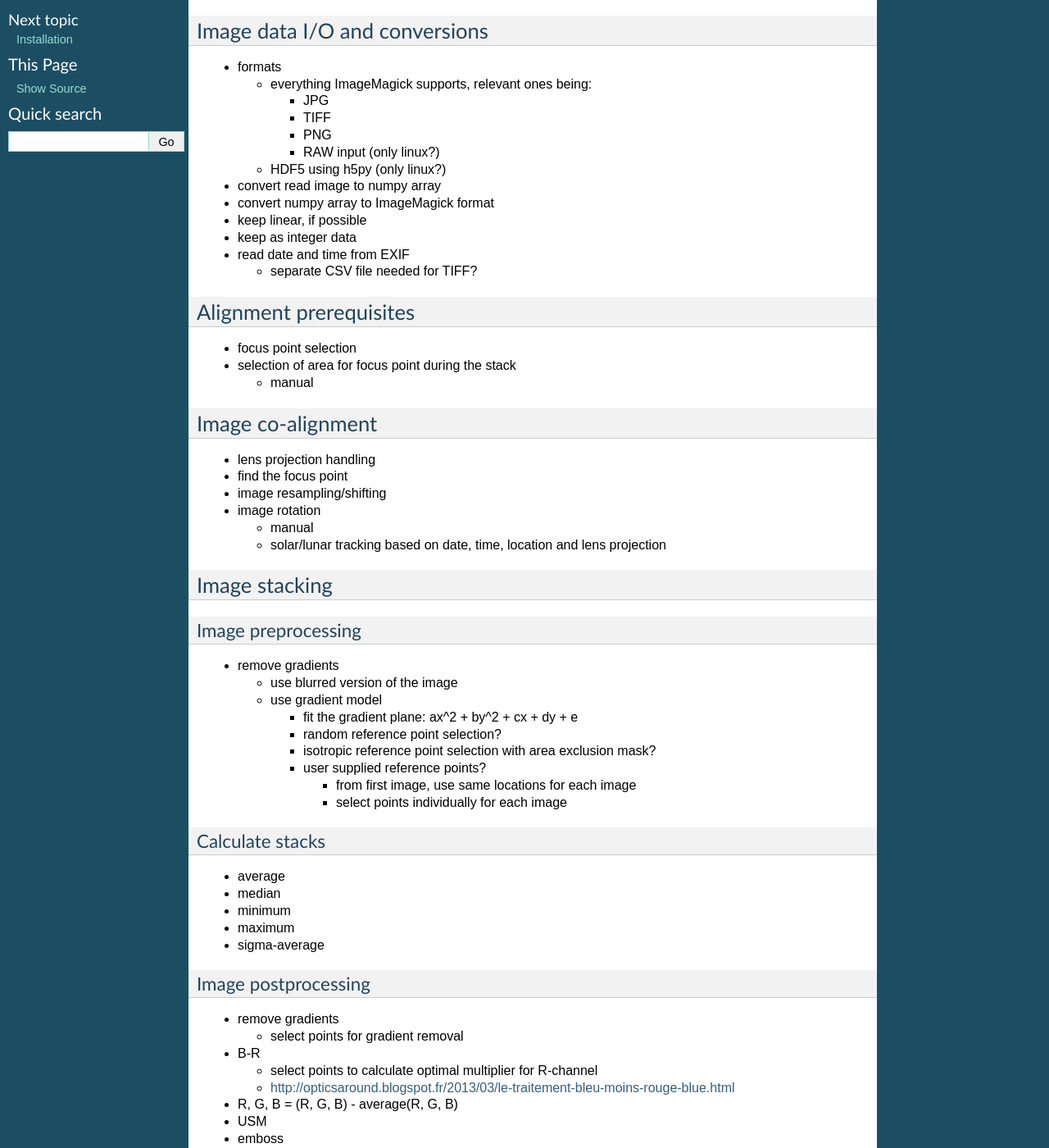
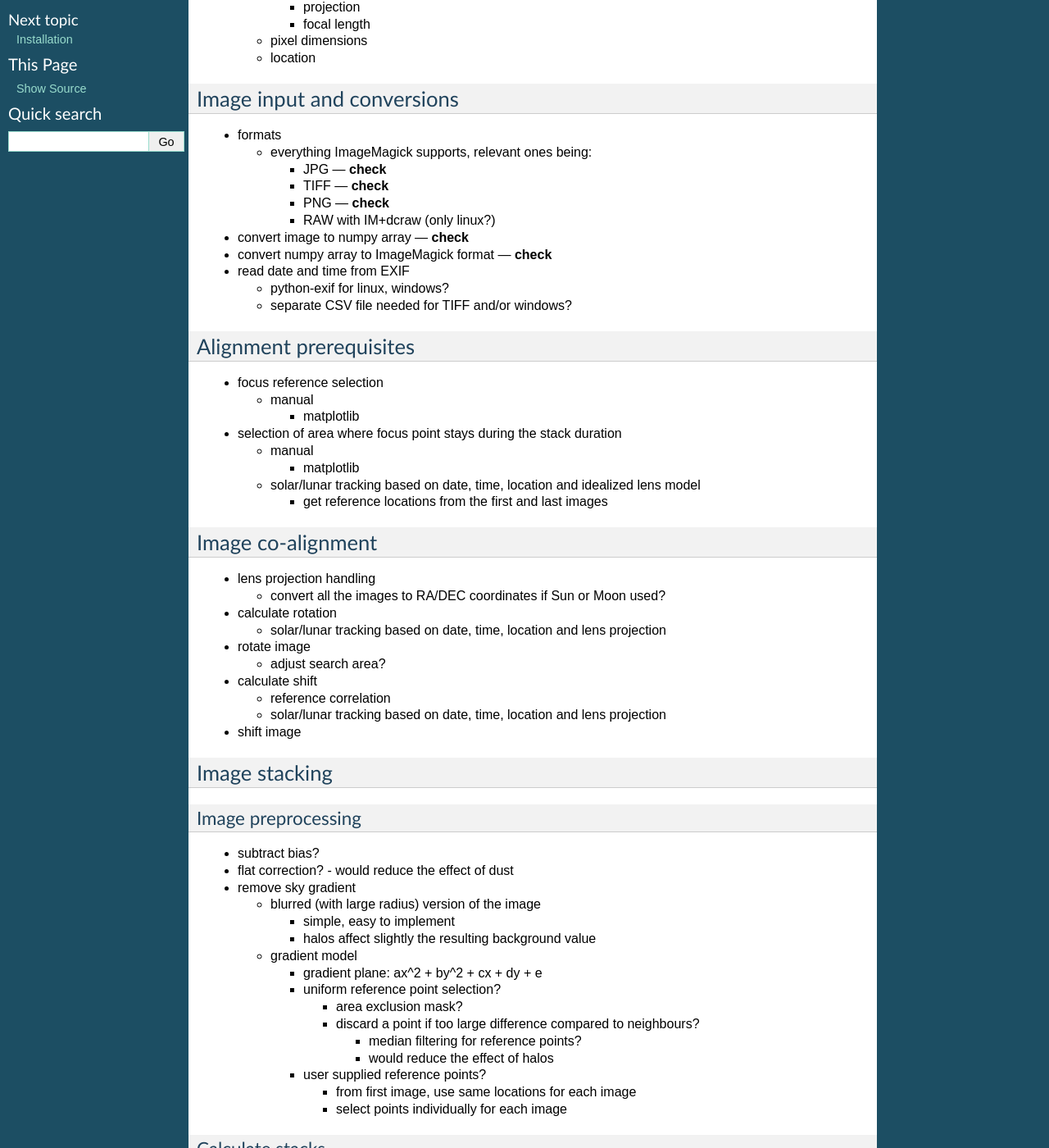
Before and after one commit to pnuu/halostack, a Sphinx documentation site: the page built from doc/source/plan.rst, in a window 1280 px wide and 1400 px high, scrolled down 348 px. Shown: the whole window at 82% size. Built offline with Sphinx 7.4.7, drawn with Linux system fonts in a browser that asks for light colours; some of the changed text lies outside the part shown.

Commit message:
Updated plan

```diff
--- a/doc/source/plan.rst
+++ b/doc/source/plan.rst
@@ -13,56 +13,79 @@ Config file usage
 
 - everything that is available also as command line switches
 
-  .. - follow: Sun or Moon
+  - follow: Sun or Moon
+
+    - will need pyephem, only linux?
 
   - lens information
+
+    - projection
+    - focal length
+
   - pixel dimensions
   - location
 
 
-Image data I/O and conversions
+Image input and conversions
 ------------------------------
 
 - formats
 
   - everything ImageMagick supports, relevant ones being:
 
-    - JPG
-    - TIFF
-    - PNG
-    - RAW input (only linux?)
+    - JPG --- **check**
+    - TIFF --- **check**
+    - PNG --- **check**
+    - RAW with IM+dcraw (only linux?)
 
-  - HDF5 using h5py (only linux?)
-
-- convert read image to numpy array
-- convert numpy array to ImageMagick format
-- keep linear, if possible
-- keep as integer data
+- convert image to numpy array --- **check**
+- convert numpy array to ImageMagick format --- **check**
 - read date and time from EXIF
 
-  - separate CSV file needed for TIFF?
+  - python-exif for linux, windows?
+  - separate CSV file needed for TIFF and/or windows?
 
 Alignment prerequisites
 -----------------------
 
-- focus point selection
-- selection of area for focus point during the stack
+- focus reference selection
 
   - manual
 
-..  - solar/lunar tracking based on date, time and location
-..  - get reference locations from the first and last images
+    - matplotlib
+
+- selection of area where focus point stays during the stack duration
+
+  - manual
+
+    - matplotlib
+
+  - solar/lunar tracking based on date, time, location and idealized lens model
+
+    - get reference locations from the first and last images
 
 Image co-alignment
 ------------------
 
 - lens projection handling
-- find the focus point
-- image resampling/shifting
-- image rotation
 
-  - manual
+  - convert all the images to RA/DEC coordinates if Sun or Moon used?
+
+- calculate rotation
+
   - solar/lunar tracking based on date, time, location and lens projection
+
+- rotate image
+
+  - adjust search area?
+
+- calculate shift
+
+  - reference correlation
+  - solar/lunar tracking based on date, time, location and lens projection
+
+- shift image
+
 
 Image stacking
 --------------
@@ -70,50 +93,78 @@ Image stacking
 Image preprocessing
 ___________________
 
-- remove gradients
+- subtract bias?
+- flat correction?
+  - would reduce the effect of dust
 
-  - use blurred version of the image
-  - use gradient model
+- remove sky gradient
 
-    - fit the gradient plane: ax^2 + by^2 + cx + dy + e
-    - random reference point selection?
-    - isotropic reference point selection with area exclusion mask?
+  - blurred (with large radius) version of the image
+
+    - simple, easy to implement
+    - halos affect slightly the resulting background value
+
+  - gradient model
+
+    - gradient plane: ax^2 + by^2 + cx + dy + e
+    - uniform reference point selection?
+
+      - area exclusion mask?
+      - discard a point if too large difference compared to neighbours?
+
+	- median filtering for reference points?
+	- would reduce the effect of halos
+
     - user supplied reference points?
 
       - from first image, use same locations for each image
       - select points individually for each image
 
-
 Calculate stacks
 ________________
-- average
-- median
-- minimum
-- maximum
+
+- average --- **check**
+- median --- **check**
+
+  - needs lots of RAM, or memmap'd HDF5 (only linux?)
+  - would be useful for making flat-field images
+  - but not really needed?
+
+- minimum --- **check**
+- maximum --- **check**
 - sigma-average
+
+  - really necessary?
+  - needs lots of RAM, or memmap'd HDF5 (only linux?)
 
 Image postprocessing
 ____________________
-- remove gradients
 
-  - select points for gradient removal
+- remove gradients?
 
-- B-R
+  - should be done before stacking
+  - select points or use blur
 
+- B-R --- **check**
+
+  - user supplied multiplier (default: 1.0) --- **check**
   - select points to calculate optimal multiplier for R-channel
   - http://opticsaround.blogspot.fr/2013/03/le-traitement-bleu-moins-rouge-blue.html
 
-- R, G, B = (R, G, B) - average(R, G, B)
-- USM
-- emboss
-- gamma
+- R, G, B = (R, G, B) - average(R, G, B) --- **check**
+- USM --- **check**
+- emboss --- **check**
+- gamma --- **check**
 
-Image/data output
+Image output
 -----------------
 
 - scale data to cover full range of the format
+
+  - mean
+  - sigma-mean
+
 - formats
 
   - 8/16-bit PNG
   - JPG preview
-  - HDF5 (double, only linux?)
```
